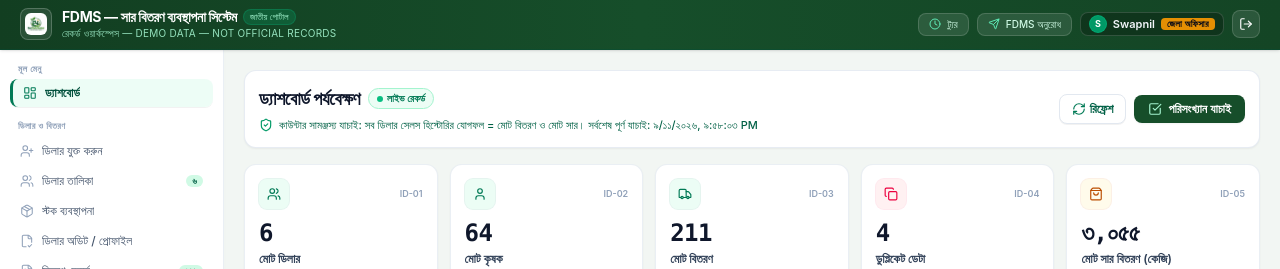
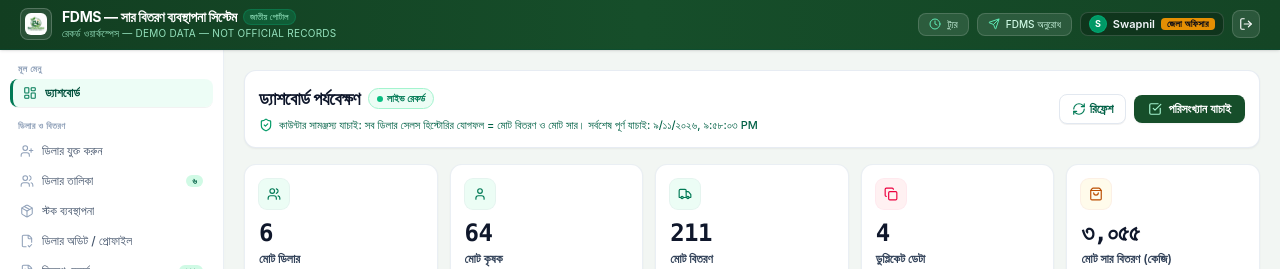
Before and after one commit to toufiquzzaman1177/FDMS-BANGLADESH, a React (Vite) app in the folder frontend/: page / in a window 1280 px wide. Shown: the top 269 px of the page. Built offline with nearby package versions, Linux system fonts and the light colour scheme.

Commit message:
Remove ID-01 to ID-05 labels from KPI cards

```diff
--- a/frontend/src/components/Dashboard.jsx
+++ b/frontend/src/components/Dashboard.jsx
@@ -524,13 +524,10 @@ export default function Dashboard({ onLogout, currentUser = { name: 'Swapnil', r
                       key={index}
                       className="bg-white rounded-xl p-3 sm:p-3.5 border border-slate-200/70 shadow-xs hover:shadow-sm hover:-translate-y-0.5 transition-all duration-200 flex flex-col justify-between"
                     >
-                      <div className="flex items-center justify-between mb-2">
+                      <div className="flex items-center mb-2">
                         <div className={`p-2 rounded-lg ${item.iconBg}`}>
                           <Icon className="w-3.5 h-3.5" strokeWidth={2} />
                         </div>
-                        <span className="text-[9px] font-semibold text-slate-400">
-                          ID-0{index + 1}
-                        </span>
                       </div>
                       <div>
                         <div className="text-xl sm:text-2xl font-bold text-slate-900 tracking-tight font-mono">
```
